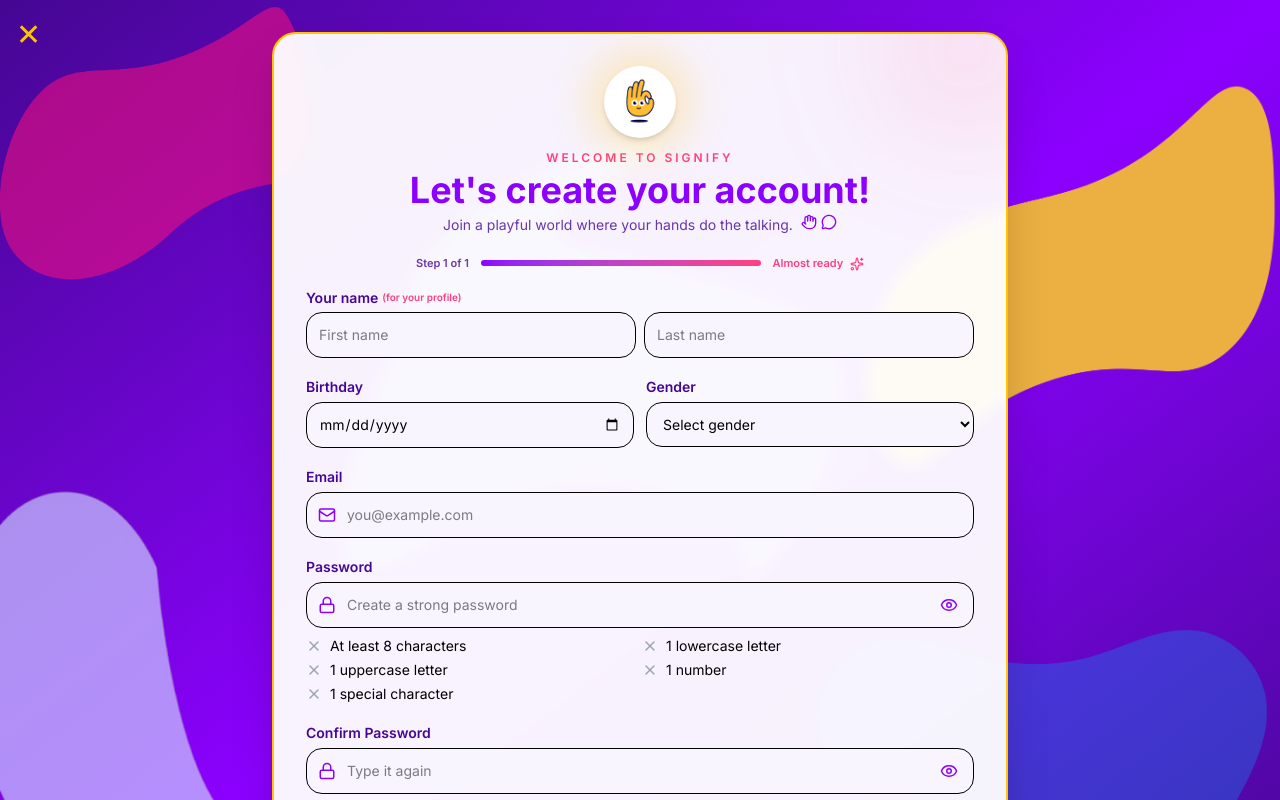
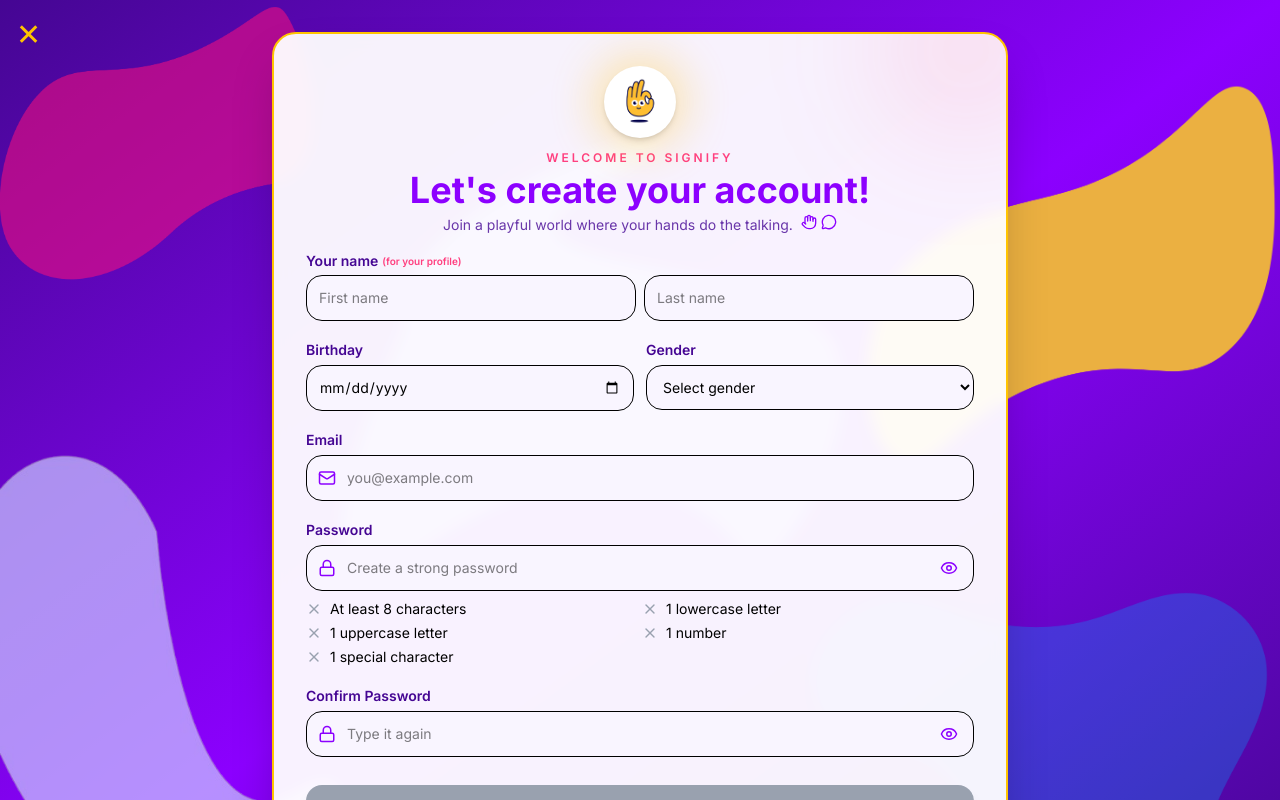
Before and after one commit to Cejay29/Signify-, a React (Vite) app: page /signup in a window 1280 px wide. Shown: the top 800 px of the page. Built offline with nearby package versions, Linux system fonts and the light colour scheme.

Commit message:
remove progess bar signup

```diff
--- a/src/pages/Signup.jsx
+++ b/src/pages/Signup.jsx
@@ -181,18 +181,6 @@
                   <Hand size={16} /> <MessageCircle size={16} />
                 </span>
               </p>
-            </div>
-
-            {/* Tiny progress bar */}
-            <div className="w-full max-w-md mt-2 flex items-center gap-3 text-[11px] text-[#450693]/80">
-              <span className="font-semibold">Step 1 of 1</span>
-              <div className="flex-1 h-1.5 rounded-full bg-[#f4e6ff] overflow-hidden">
-                <div className="h-full w-full bg-gradient-to-r from-[#8C00FF] to-[#FF3F7F]" />
-              </div>
-              <span className="font-semibold text-[#FF3F7F]">
-                Almost ready{" "}
-                <Sparkles size={14} className="inline ml-1 text-[#FF3F7F]" />
-              </span>
             </div>
           </div>
 
```
